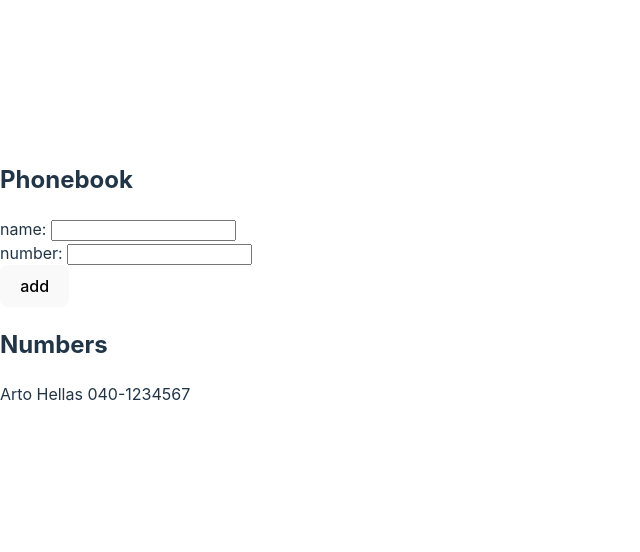
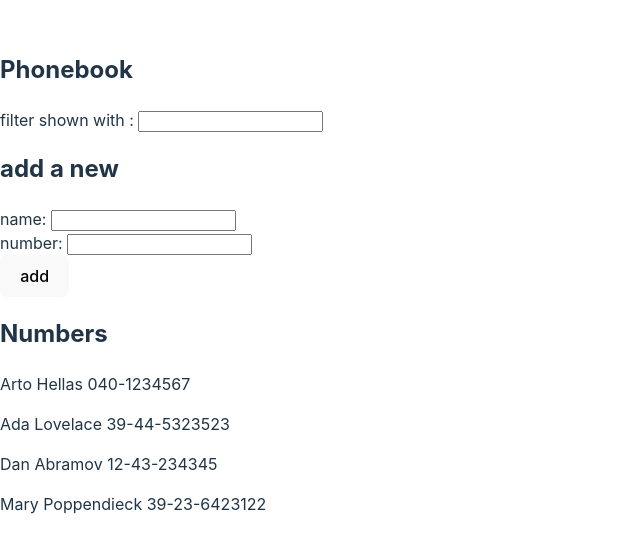
Before and after one commit to imandresmorales/curso, a React (Vite) app in the folder agenda/: page / in a window 1280 px wide. Shown: the part 118-670 px from the top of the page, without its empty margins (0-640 px from the left). Built offline with nearby package versions, Linux system fonts and the light colour scheme.

Commit message:
2.9 paso4

```diff
--- a/agenda/src/App.jsx
+++ b/agenda/src/App.jsx
@@ -2,10 +2,14 @@
 
 const App = () => {
   const [persons, setPersons] = useState([
-    { name: 'Arto Hellas', phone: '040-1234567' }
+    { name: 'Arto Hellas', phone: '040-1234567' },
+    { name: 'Ada Lovelace', phone: '39-44-5323523' },
+    { name: 'Dan Abramov', phone: '12-43-234345' },
+    { name: 'Mary Poppendieck', phone: '39-23-6423122' }
   ])
   const [newName, setNewName] = useState('')
   const [newPhone, setNewPhone] = useState('')
+  const [filter, setFilter] = useState('')
 
   const addName = (event) => {
     event.preventDefault()
@@ -36,9 +40,35 @@
     setNewPhone(event.target.value)
   }
 
+  const handleFilterChange = (event) => {
+    setFilter(event.target.value)
+  }
+
+  const Persona = ({ persons, filter }) => {
+    let filteredPersons;
+    if (filter === "") {
+      filteredPersons = persons;
+    } else {
+      filteredPersons = persons.filter(
+        person => person.name.toLowerCase().includes(filter.toLowerCase())
+      );
+    }
+    return (
+      <>
+        {filteredPersons.map(person =>
+          <p key={person.name}>{person.name} {person.phone}</p>
+        )}
+      </>
+    );
+  }
+
   return (
     <div>
       <h2>Phonebook</h2>
+      <div>
+          filter shown with : <input value={filter} onChange={handleFilterChange} />
+        </div>
+      <h2>add a new</h2>
       <form onSubmit={addName}>
         <div>
           name: <input value={newName} onChange={handleNameChange} />
@@ -51,11 +81,7 @@
         </div>
       </form>
       <h2>Numbers</h2>
-      <div>
-        {persons.map(obj =>
-              <p key={obj.name}>{obj.name} {obj.phone} </p>
-        )}
-      </div>
+      <Persona persons={persons} filter={filter} />
     </div>
   )
 }
```
